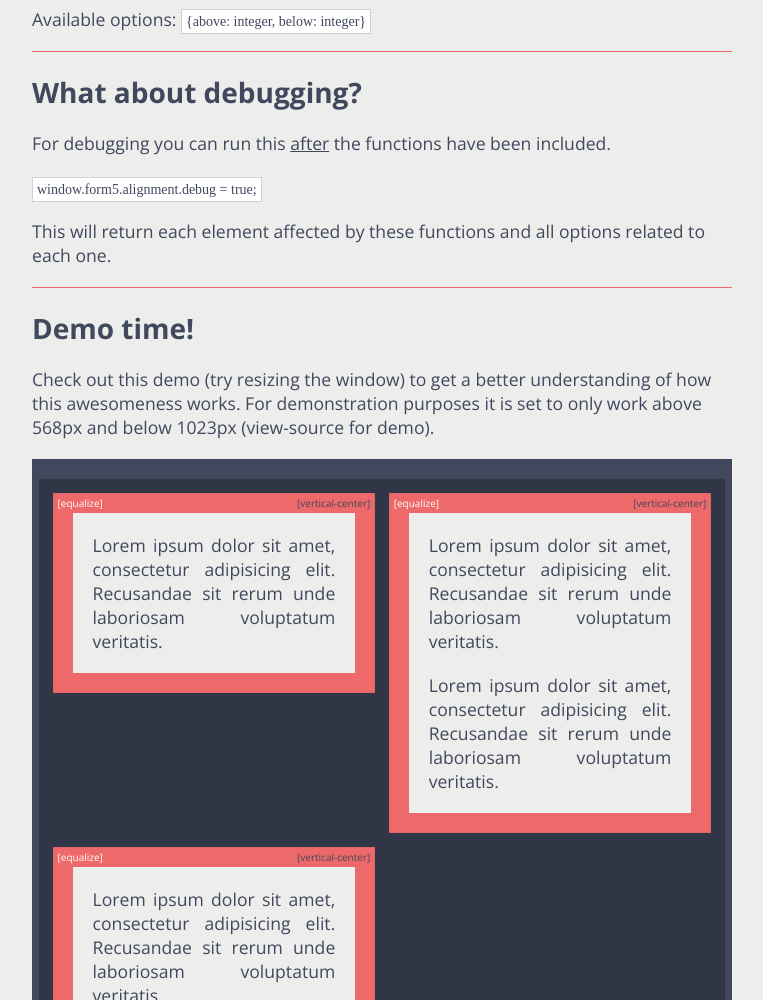
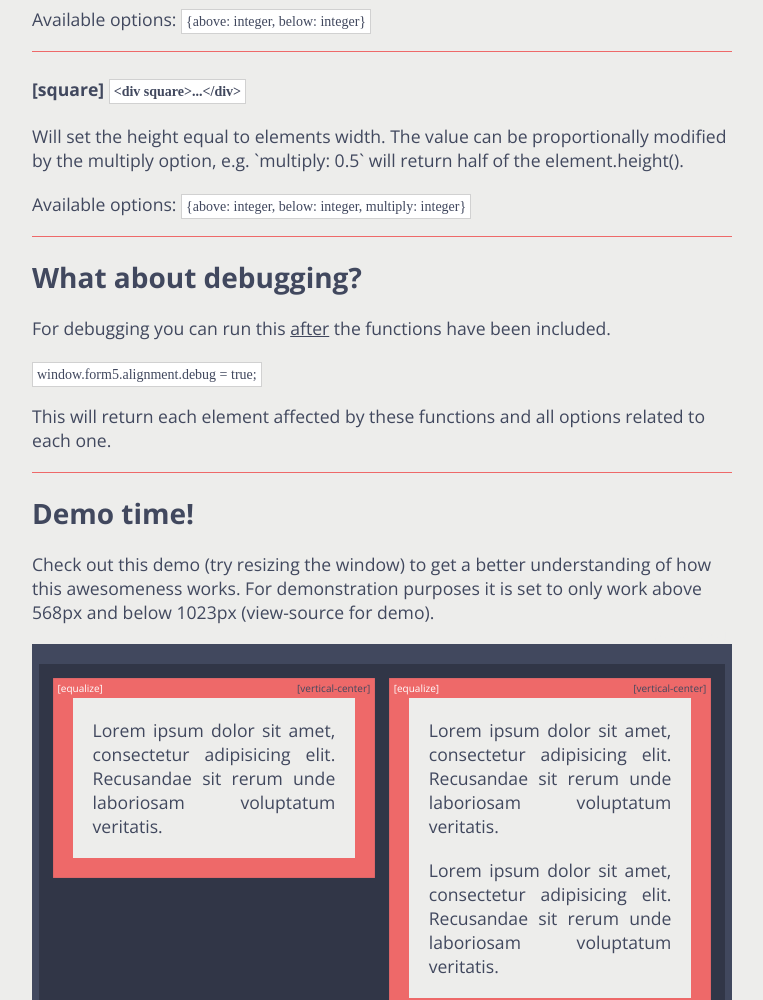
Before and after one commit to Form5/form5-alignment, a website: page dist/demo.html in a window 1280 px wide. Shown: the part 1800-2800 px from the top of the page, without its empty margins (258-1021 px from the left). Drawn offline with nearby package versions, Linux system fonts and the light colour scheme; files that its build step writes are made by us from their sources; a web font is replaced by a local one.

Commit message:
Create square function that sets height to width (plus options)

```diff
--- a/bower.json
+++ b/bower.json
@@ -1,6 +1,6 @@
 {
   "name": "form5-alignment",
-  "version": "1.0.0",
+  "version": "1.1.0",
   "homepage": "http://form5.github.io/form5-alignment",
   "description": "A collection of alignment helper functions dependent on jQuery",
   "repository": {
--- a/package.json
+++ b/package.json
@@ -1,6 +1,6 @@
 {
   "name": "form5-alignment",
-  "version": "1.0.0",
+  "version": "1.1.0",
   "description": "A collection of alignment helper functions dependent on jQuery",
   "repository": {
     "type": "git",
--- a/src/form5-alignment.js
+++ b/src/form5-alignment.js
@@ -5,6 +5,7 @@
     $window: $(window),
     debug: false,
 
+    runSquare: false,
     runEqualize: false,
     runVerticalCenter: false,
     runFullWindowHeight: false,
@@ -25,10 +26,46 @@
       'bottom': '',
       'height': ''
     },
+    square: function(attribute) {
+      this.runSquare = attribute;
+      var windowWidth = window.innerWidth || this.$window.width();
+
+      $('[' + attribute + ']').each($.proxy(function(index,element){
+        var $element = $(element),
+            options = $element.data('options'),
+            newHeight = $element.width();
+
+        if (typeof options === 'undefined') {
+          $element.data('options',this.parceOptions($element.attr(attribute)));
+          options = $element.data('options');
+          $element.attr(attribute,'');
+        }
+
+        if (this.debug) {
+          console.log('equalize => element,options',element,options);
+        }
+
+        $element.css('height','');
+
+        if (typeof options['above'] === 'number' && windowWidth < options['above']) {
+          return;
+        }
+
+        if (typeof options['below'] === 'number' && windowWidth > options['below']) {
+          return;
+        }
+
+        if (typeof options['multiply'] === 'number') {
+          newHeight = (isNaN(options['multiply']) ? 1 : options['multiply']) * newHeight;
+        }
+
+        $element.css('height',newHeight);
+
+      },this));
+    },
     verticalCenter: function(attribute) {
       this.runVerticalCenter = attribute;
       var windowWidth = window.innerWidth || this.$window.width();
-
 
       $('[' + attribute + ']').each($.proxy(function(index,element){
         var $element = $(element),
@@ -167,6 +204,7 @@
     window.form5.alignment.fullWindowHeight('full-window-height');
     window.form5.alignment.equalize('equalize-wrap');
     window.form5.alignment.verticalCenter('vertical-center');
+    window.form5.alignment.square('square');
   });
 
   $(window).on('resize',function(){
```
Also changed, not shown: CHANGELOG.md, README.md, dist/demo.html, dist/form5-alignment.min.js.
